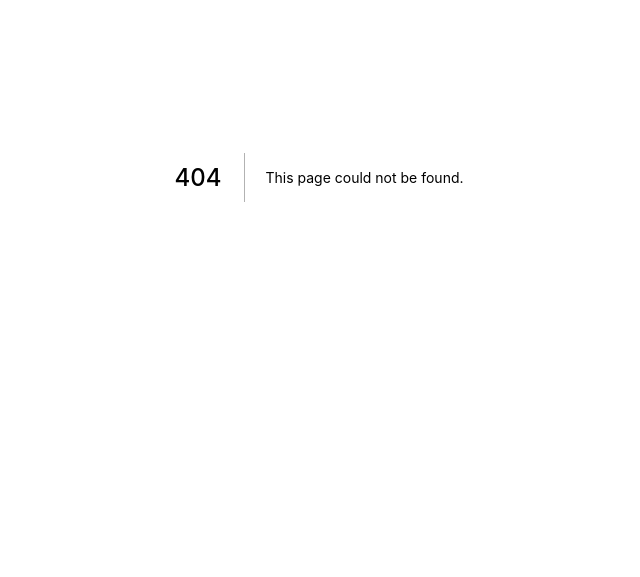
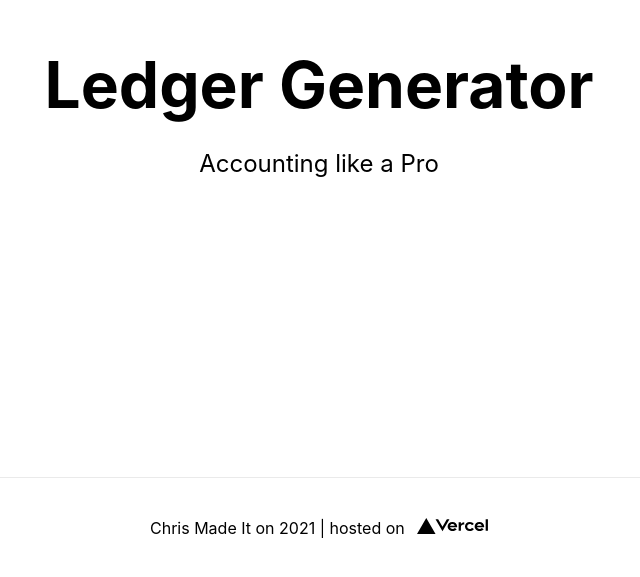
Before and after one commit to achingachris/ledger-generator, a Next.js app: page /docs in a window 1280 px wide. Before the commit this address had no page. Shown: the part 223-800 px from the top of the page, without its empty margins (321-961 px from the left). Built offline with nearby package versions, Linux system fonts and the light colour scheme.

Commit message:
created docs page

```diff
--- /dev/null
+++ b/pages/docs.js
@@ -0,0 +1,23 @@
+import Head from 'next/head'
+import styles from '../styles/Home.module.css'
+
+// components
+import Header from '../components/Header'
+import Footer from '../components/Footer'
+
+const docs = () => {
+  return (
+    <div className={styles.container}>
+      <Head>
+        <title>Ledger Generator: Docs</title>
+        <link rel='icon' href='/favicon.ico' />
+      </Head>
+      <main className={styles.main}>
+        <Header />
+      </main>
+      <Footer />
+    </div>
+  )
+}
+
+export default docs
```
